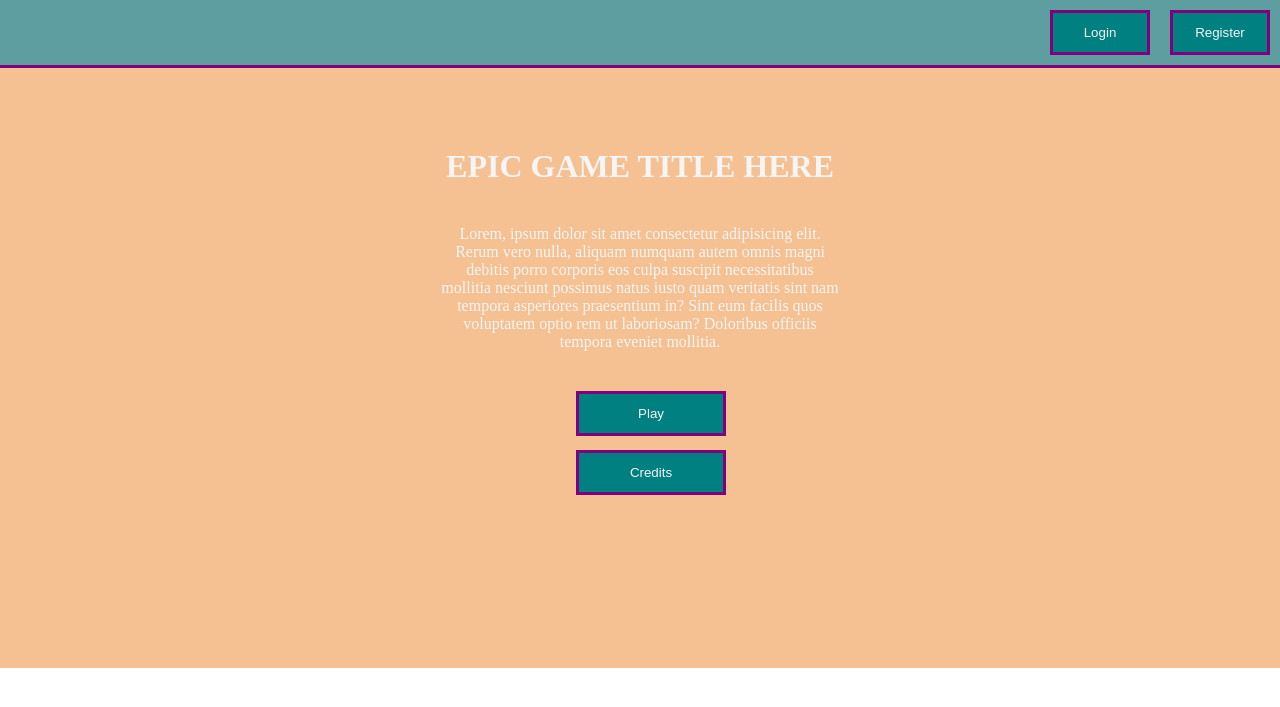
After one commit to 3Ustin/Repo, a Flask app: template templates/landing_page.html in a window 1280 px wide. The commit adds this page. Shown: the top 707 px of the page. Run offline with Flask 2, Linux system fonts and the light colour scheme; the template is opened without the code that fills it, so the values that code supplies are empty.

Commit message:
landing page commit

```diff
--- a/static/css/style.css
+++ b/static/css/style.css
@@ -1,4 +1,4 @@
-/*GLOBAL DECLARATIONS*/
+/*GLOBAL DECLARATIONS/
 
 /*IMPORTED FONTS
 font-family: 'Aclonica', sans-serif;
@@ -7,17 +7,16 @@ font-family: 'Marcellus SC', serif;
 font-family: 'Reggae One', cursive;
 font-family: 'Sigmar One', cursive;
 font-family: 'Roboto', sans-serif;
-
 if you import a font add it here^^^
-*/
+/
 
 :root {
-    /*color variables*/
+    /color variables/
     --main_bg_color: white;
     --main_text: black;
     --border_color: black;
 
-    /*sizing variables*/
+    /sizing variables/
     --global_margin: .5rem;
     --global_padding: .5rem;
     --rounded_edge: 10px;
@@ -25,18 +24,85 @@ if you import a font add it here^^^
     --border_size: 3px;
 }
 
-/* DESKTOP DISPLAY */
-    /* HEADER DECLARATIONS */
+/ DESKTOP DISPLAY /
+    / HEADER DECLARATIONS /
 
-    /* MAIN DECLARATIONS */
+    / MAIN DECLARATIONS /
     section {
-        /*border*/
+        /border/
         border-color: black;
         border-style: solid;
         border-width: var(--border_size);
         border-radius: var(--rounder_edge);
     }
 
-/* TABLET DISPLAY */
+/ TABLET DISPLAY /
 
-/* PHONE DISPLAY */
+/ PHONE DISPLAY */
+
+*{
+    padding: 0;
+    margin: 0;
+    color: whitesmoke;
+}
+
+.navBar{
+    border-bottom: purple solid 3px;
+    background-color: blue;
+}
+
+.nav-R{
+    display: flex;
+    justify-content: right;
+    background-color: cadetblue;
+}
+
+.login, .register{
+    border: black solid 2 px;
+    padding: 10px 10px ;
+}
+
+button{
+    cursor: pointer;
+    padding: 12px;
+    width: 100px;
+    border: 3px solid purple;
+    background-color: teal;
+}
+
+.landingOptions{
+    display: flex;
+    flex-direction: column;
+    margin: 0 auto;
+    width: 400px;
+}
+
+.mainBtn1, .mainBtn2{
+    width: 150px;
+    cursor: pointer;
+    position: relative;
+    margin-top: 10px;
+    margin-bottom: 4px;
+    margin-left: 34%;
+}
+
+.landingContainer{
+    background-color: rgb(245, 192, 146);
+    height: 600px;
+    width: 100vw;
+}
+
+.gameInfo{
+    text-align: center;
+    margin: 0 auto;
+    width: 400px;
+}
+
+.gameDesc{
+    padding-bottom: 30px;
+}
+
+.title{
+    padding: 80px 0 40px;
+    color: whitesmoke;
+}
--- /dev/null
+++ b/templates/landing_page.html
@@ -0,0 +1,45 @@
+<!DOCTYPE html>
+<html lang="en">
+<head>
+    <meta charset="UTF-8">
+    <meta http-equiv="X-UA-Compatible" content="IE=edge">
+    <meta name="viewport" content="width=device-width, initial-scale=1.0">
+    <link rel="stylesheet" type="text/css" href="{{ url_for('static', filename='css/style.css') }}">
+    <title>Document</title>
+</head>
+<body>
+<div id="page">
+    <div class="navBar">
+        <div class="nav-R">
+            <div class="login">
+                <button>Login</button>
+            </div>
+            <div class="register">
+                <button>Register</button>
+            </div>
+        </div>
+    </div>
+
+
+    <div class="landingContainer">
+        <div class="gameInfo">
+            <div class="title">
+                <h1>EPIC GAME TITLE HERE</h1>
+            </div>
+            <div class="gameDesc">
+                <p>Lorem, ipsum dolor sit amet consectetur adipisicing elit. Rerum vero nulla, aliquam numquam autem omnis magni debitis porro corporis eos culpa suscipit necessitatibus mollitia nesciunt possimus natus iusto quam veritatis sint nam tempora asperiores praesentium in? Sint eum facilis quos voluptatem optio rem ut laboriosam? Doloribus officiis tempora eveniet mollitia.</p>
+            </div>
+        </div>
+
+        <div class="landingOptions">
+            <div class="landingButton">
+                <button class="mainBtn1">Play</button>
+            </div>
+            <div class="landingButton">
+                <button class="mainBtn2">Credits</button>
+            </div>
+        </div>
+    </div>
+</div>
+</body>
+</html>
```
